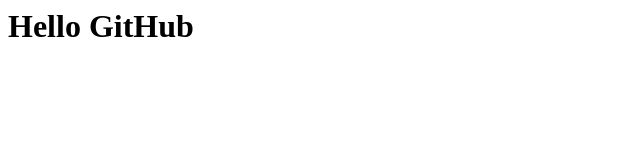
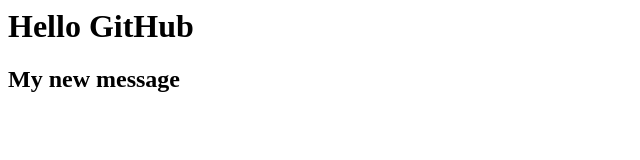
Before and after one commit to Shreyaswadnerkar/git_github, a plain HTML site: page index.html in a window 1280 px wide. Shown: the whole page, without its empty margins (0-640 px from the left). Drawn offline with Linux system fonts and the light colour scheme.

Commit message:
new header added

```diff
--- a/index.html
+++ b/index.html
@@ -1 +1,2 @@
 <h1>Hello GitHub</h1>
+<h2>My new message</h2>
```
